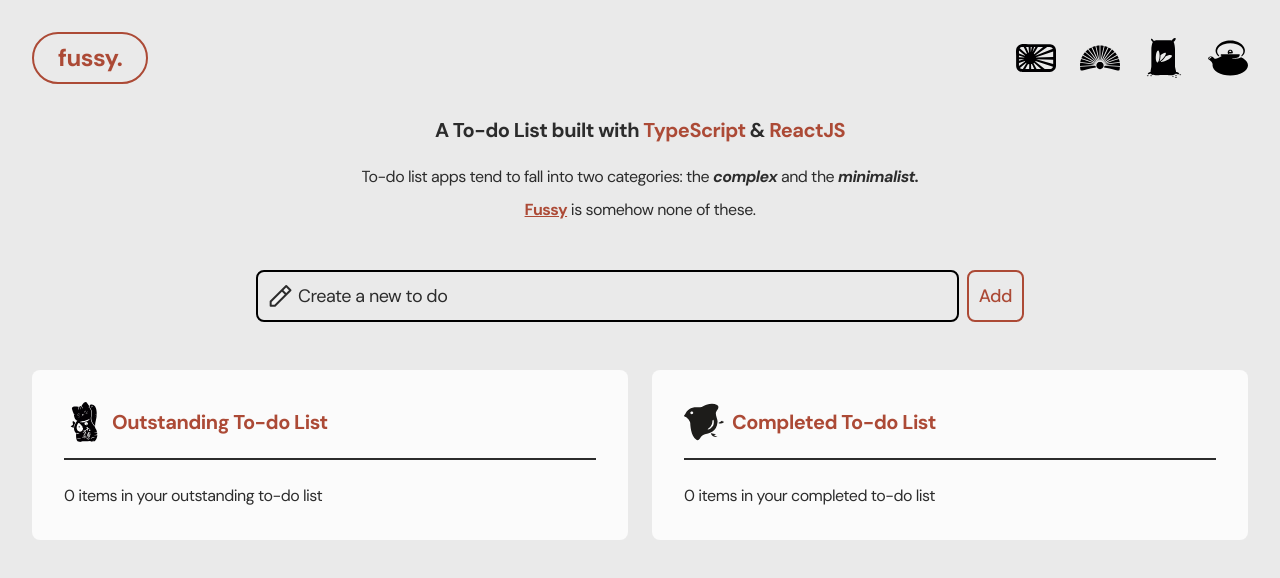
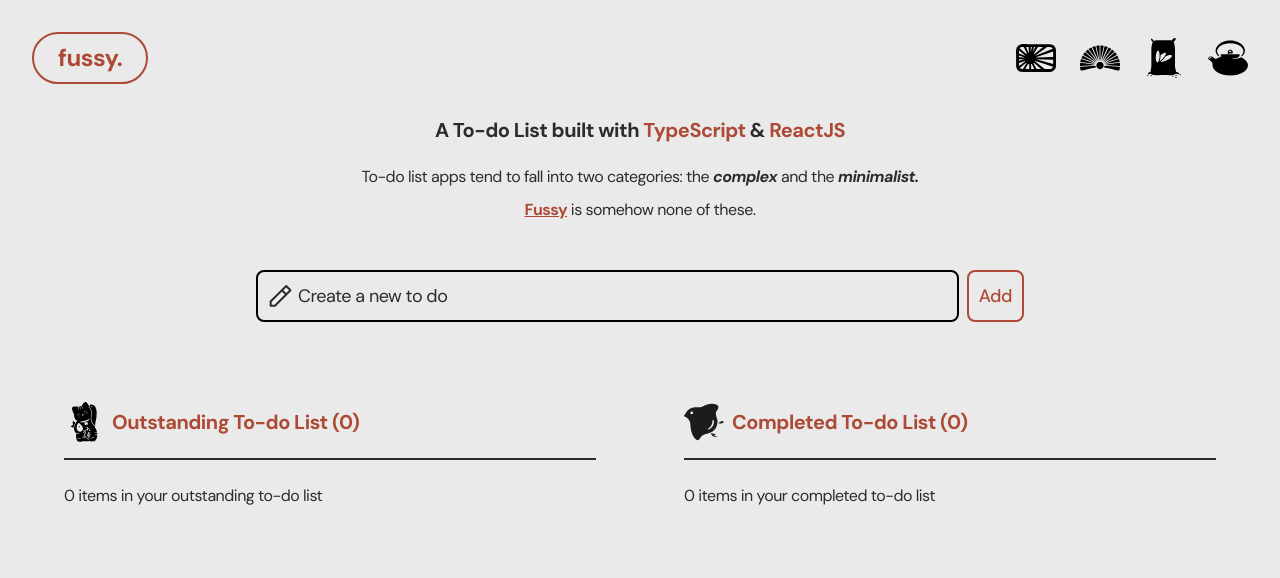
Before and after one commit to Kezanwar/todolist-react-ts-tailwind, a React (Create React App) app: page / in a window 1280 px wide. Shown: the top 578 px of the page. Built offline with nearby package versions, Linux system fonts and the light colour scheme.

Commit message:
working on todolists

```diff
--- a/src/components/TodoList/TodoList.tsx
+++ b/src/components/TodoList/TodoList.tsx
@@ -2,10 +2,14 @@ import React from 'react';
 import { TodoListProps } from '../../models';
 
 const TodoList = ({ todos, handleDeleteTodo, handleCompleteTodo, title, titleIcon }: TodoListProps) => {
+  const count = todos?.length || 0;
   return (
-    <div role="listbox" className="  bg-bg-white-lt  border-maroon rounded-lg p-8 flex-1 lg:max-w-[50%]">
+    <div role="listbox" className=" border-maroon rounded-lg p-8 flex-1 lg:max-w-[50%]">
       <div className="flex gap-2 items-center">
-        {titleIcon && titleIcon} <h5 className="text-xl font-bold text-maroon">{title}</h5>
+        {titleIcon && titleIcon}{' '}
+        <h5 className="text-xl font-bold text-maroon">
+          {title} ({count})
+        </h5>
       </div>
       <div className="w-full mb-6 mt-4 h-[2px] bg-text-black"></div>
       <ul className="flex flex-col gap-4">
@@ -18,7 +22,9 @@ const TodoList = ({ todos, handleDeleteTodo, handleCompleteTodo, title, titleIco
             );
           })
         ) : (
-          <li>0 items in your {title.toLowerCase()}</li>
+          <li>
+            {count} items in your {title.toLowerCase()}
+          </li>
         )}
       </ul>
     </div>
```
